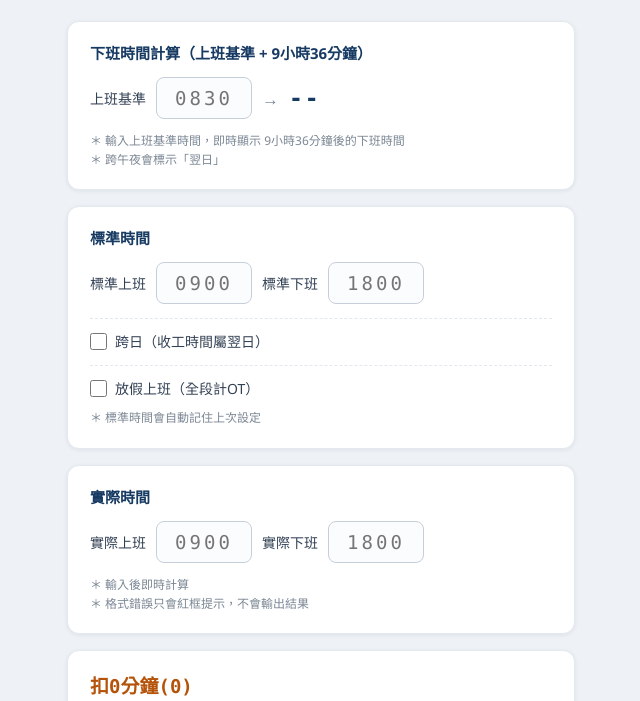
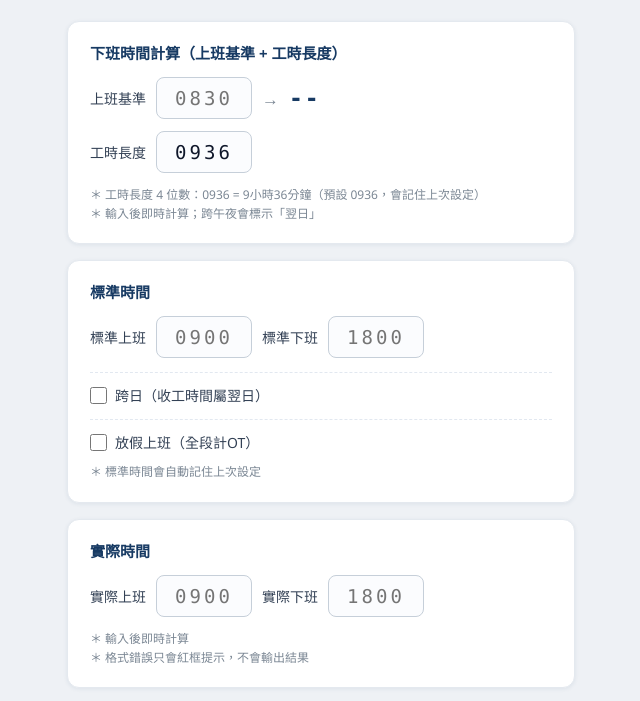
Before and after one commit to ji-daydaywork/bus-dashboard, a plain HTML site: page ot/index.html in a window 1280 px wide. Shown: the part 93-794 px from the top of the page, without its empty margins (319-959 px from the left). Drawn offline with Linux system fonts and the light colour scheme.

Commit message:
OT工具：工時長度可自訂（預設9小時36分，localStorage記住）

```diff
--- a/ot/index.html
+++ b/ot/index.html
@@ -164,14 +164,18 @@
 <p class="subtitle">輸入時間格式：4位數字（例：1836 = 18時36分）</p>
 
 <div class="card">
-  <div class="card-title">下班時間計算（上班基準 + 9小時36分鐘）</div>
+  <div class="card-title">下班時間計算（上班基準 + 工時長度）</div>
   <div class="field-row">
     <label for="baseStart">上班基準</label>
     <input type="text" id="baseStart" maxlength="4" inputmode="numeric" placeholder="0830" autocomplete="off">
     <span class="arrow">→</span>
     <span class="endtime" id="baseEndOut">--</span>
   </div>
-  <p class="hint">＊ 輸入上班基準時間，即時顯示 9小時36分鐘後的下班時間<br>＊ 跨午夜會標示「翌日」</p>
+  <div class="field-row">
+    <label for="dutyLen">工時長度</label>
+    <input type="text" id="dutyLen" maxlength="4" inputmode="numeric" placeholder="0936" autocomplete="off">
+  </div>
+  <p class="hint">＊ 工時長度 4 位數：0936 = 9小時36分鐘（預設 0936，會記住上次設定）<br>＊ 輸入後即時計算；跨午夜會標示「翌日」</p>
 </div>
 
 <div class="card">
@@ -228,12 +232,14 @@
   var deductOut = document.getElementById('deductOut');
   var otOut = document.getElementById('otOut');
   var baseStart = document.getElementById('baseStart');
+  var dutyLen = document.getElementById('dutyLen');
   var baseEndOut = document.getElementById('baseEndOut');
-  var DUTY_LENGTH = 9 * 60 + 36;   // 9小時36分鐘 = 576 分鐘
+  var DEFAULT_DUTY = '0936';   // 預設工時 9小時36分鐘
 
   // ---- localStorage：標準時間記住上次設定 ----
   stdStart.value = localStorage.getItem('otclock_stdStart') || '';
   stdEnd.value = localStorage.getItem('otclock_stdEnd') || '';
+  dutyLen.value = localStorage.getItem('otclock_dutyLen') || DEFAULT_DUTY;
 
   stdStart.addEventListener('input', function () {
     localStorage.setItem('otclock_stdStart', stdStart.value);
@@ -246,6 +252,10 @@
   actStart.addEventListener('input', update);
   actEnd.addEventListener('input', update);
   baseStart.addEventListener('input', updateBaseEnd);
+  dutyLen.addEventListener('input', function () {
+    localStorage.setItem('otclock_dutyLen', dutyLen.value);
+    updateBaseEnd();
+  });
   crossDay.addEventListener('change', update);
   holiday.addEventListener('change', function () {
     var disabled = holiday.checked;
@@ -301,13 +311,15 @@
 
   function updateBaseEnd() {
     var m = parseTime(baseStart.value);
+    var len = parseTime(dutyLen.value);
     markError(baseStart, m);
-    if (baseStart.value === '' || m === null) {
+    markError(dutyLen, len);
+    if (baseStart.value === '' || m === null || len === null) {
       baseEndOut.textContent = '--';
       baseEndOut.classList.remove('nextday');
       return;
     }
-    var total = m + DUTY_LENGTH;
+    var total = m + len;
     var nextDay = total >= 1440;
     var t = total % 1440;
     baseEndOut.textContent = (nextDay ? '翌日 ' : '') + pad2(Math.floor(t / 60)) + pad2(t % 60);
```
